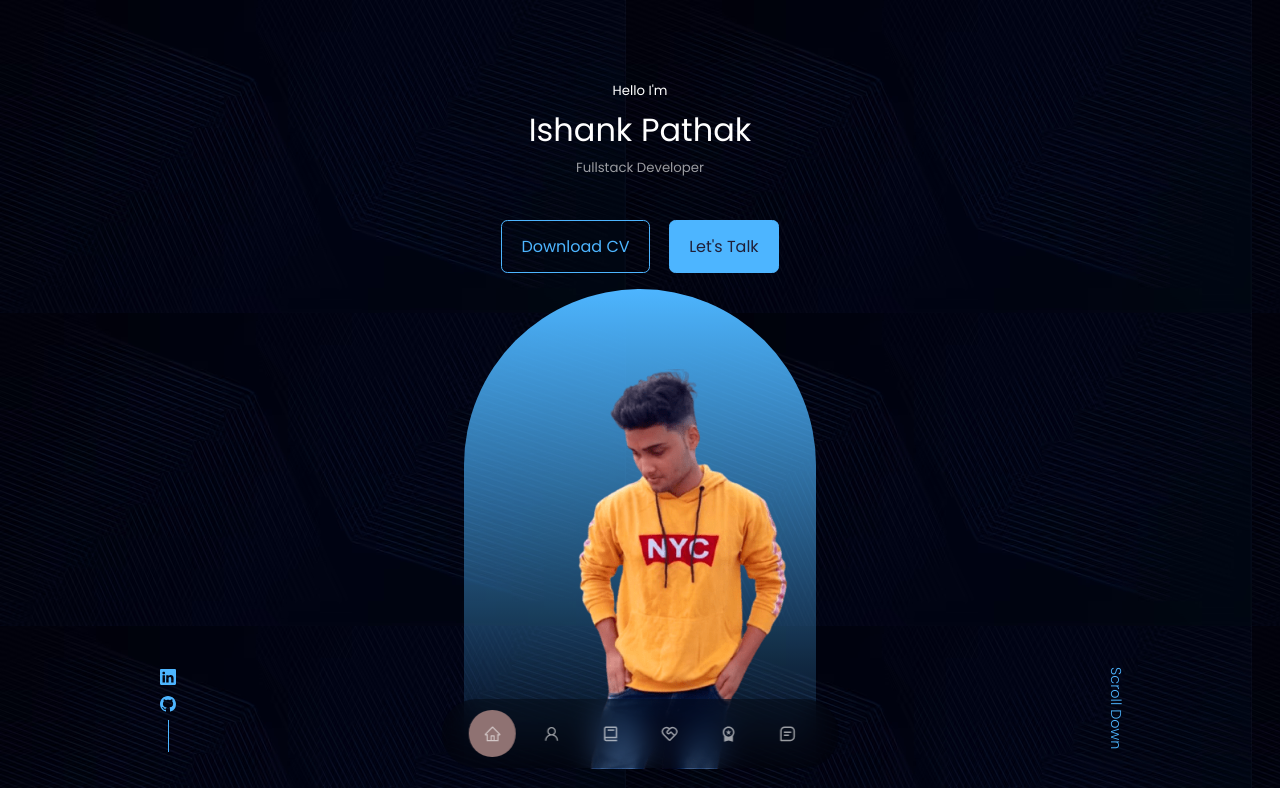
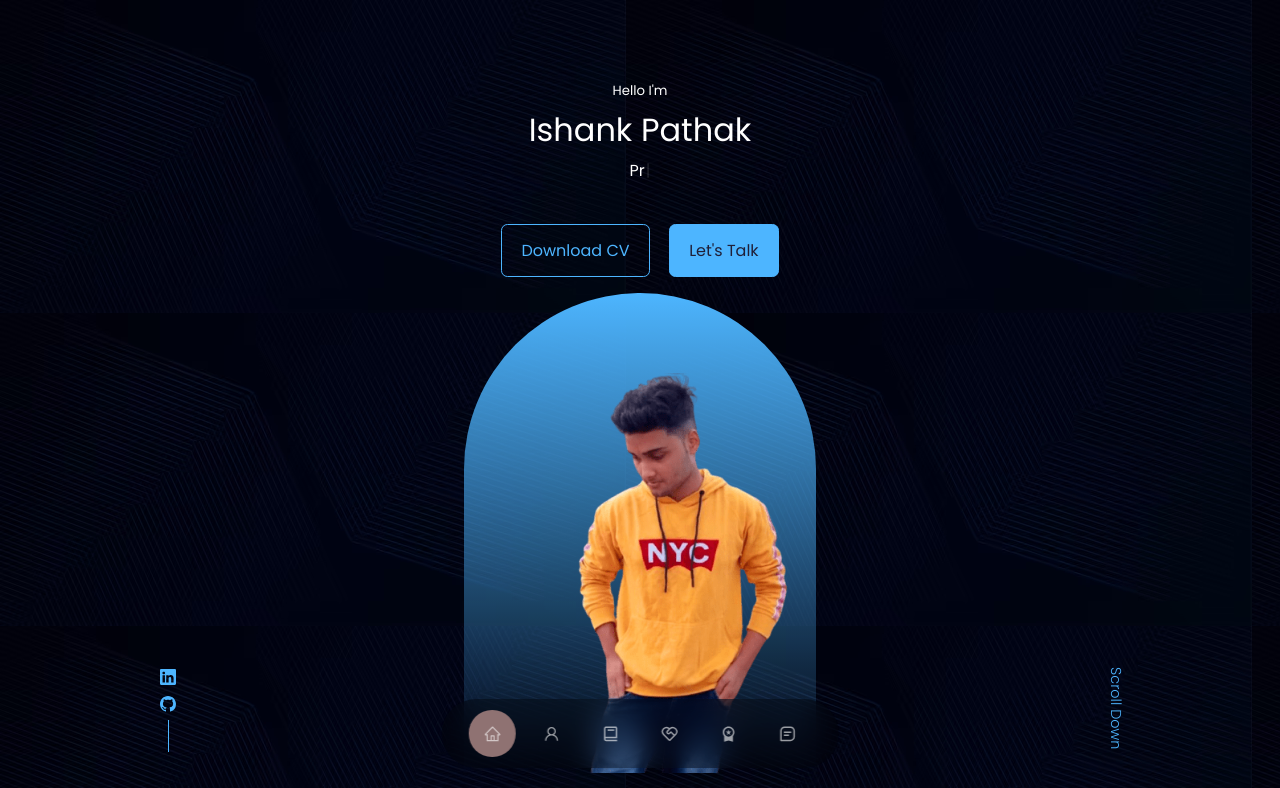
Before and after one commit to Ishankpathak/React-Portofolio-New, a React (Vite) app: page / in a window 1280 px wide. Shown: the top 788 px of the page. Built offline with nearby package versions, Linux system fonts and the light colour scheme.

Commit message:
Added typing animation

```diff
--- a/index.html
+++ b/index.html
@@ -94,5 +94,7 @@
         ]
       }
     </script>
+    <!-- typing effect  -->
+    <script src="https://unpkg.com/typewriter-effect@latest/dist/core.js"></script>
   </body>
 </html>
--- a/package.json
+++ b/package.json
@@ -17,7 +17,8 @@
     "react-dom": "^18.2.0",
     "react-icons": "^4.8.0",
     "react-toastify": "^9.1.2",
-    "sweetalert": "^2.1.2"
+    "sweetalert": "^2.1.2",
+    "typewriter-effect": "^2.20.1"
   },
   "devDependencies": {
     "@types/react": "^18.0.28",
--- a/src/components/header/Header.jsx
+++ b/src/components/header/Header.jsx
@@ -3,6 +3,7 @@ import "./header.css";
 import My from "../../assets/my.png";
 import CTA from "./CTA";
 import HeaderSocials from "./HeaderSocials";
+import Typewriter from "typewriter-effect";
 
 import Aos from "aos";
 import "aos/dist/aos.css";
@@ -12,11 +13,20 @@ const Header = () => {
     Aos.init();
   }, []);
   return (
-    <header data-aos="flip-left" data-aos-delay="100" data-aos-anchor=".div" >
+    <header data-aos="flip-left" data-aos-delay="100" data-aos-anchor=".div">
       <div className="container header__container">
         <h5>Hello I'm </h5>
         <h1>Ishank Pathak</h1>
-        <h5 className="text-light">Fullstack Developer</h5>
+
+        <Typewriter
+          options={{
+            strings: ["FullStack Developer ", "Programmer"],
+            autoStart: true,
+            loop: true,
+          }}
+          className="mt-5"
+        />
+
         <CTA />
         <HeaderSocials />
 
```
Also changed, not shown: 1 other file (tests, documents, lock files or other folders).
